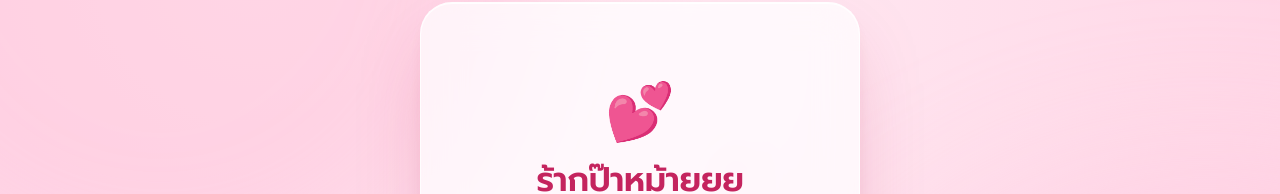
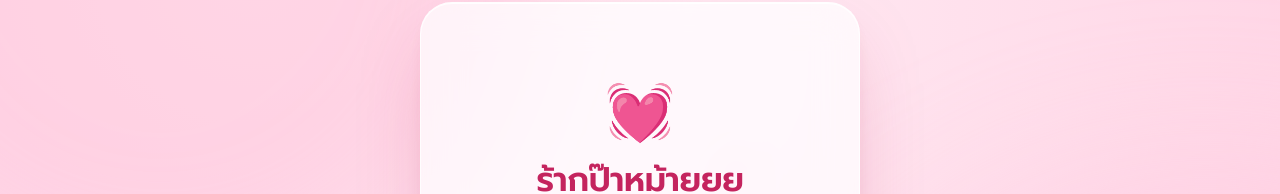
Before and after one commit to Zetaloimak/-, a plain HTML site: page index.html in a window 1280 px wide. Shown: the part 158-352 px from the top of the page. Drawn offline with Linux system fonts and the light colour scheme.

```diff
--- a/index.html
+++ b/index.html
@@ -22,7 +22,7 @@
 
     <!-- ขั้นที่ 1: รักแฟนไหม -->
     <section class="step active" id="step-love">
-      <div class="emoji">💕</div>
+      <div class="emoji">💓</div>
       <h1>ร้ากป๊าหม้ายยย</h1>
       <div class="btn-row">
         <button class="btn btn-yes" id="btn-yes">ร้ากกก 💗</button>
```
